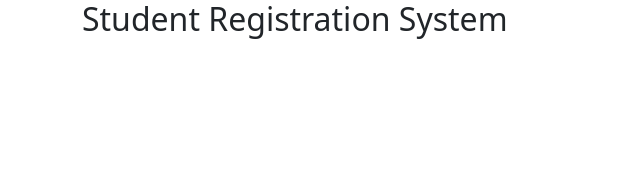
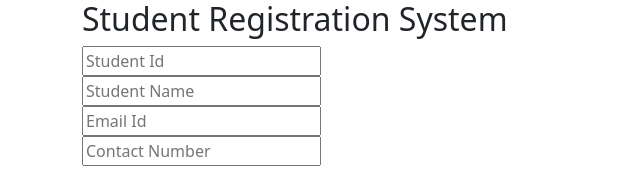
Before and after one commit to aadarshraj02/Student-Registration-System, a plain HTML site: page index.html in a window 1280 px wide. Shown: the whole page, without its empty margins (0-640 px from the left). Drawn offline with nearby package versions, Linux system fonts and the light colour scheme.

Commit message:
added input fields to the form

```diff
--- a/index.html
+++ b/index.html
@@ -22,7 +22,18 @@
     <div class="container">
       <h2>Student Registration System</h2>
       <form action="">
-        <div class="form-gropu"></div>
+        <div class="form-group">
+          <input type="number" placeholder="Student Id" id="studentId" />
+        </div>
+        <div class="form-group">
+          <input type="text" placeholder="Student Name" id="studentName" />
+        </div>
+        <div class="form-group">
+          <input type="email" placeholder="Email Id" id="email" />
+        </div>
+        <div class="form-group">
+          <input type="number" placeholder="Contact Number" id="phone" />
+        </div>
       </form>
     </div>
   </body>
```
